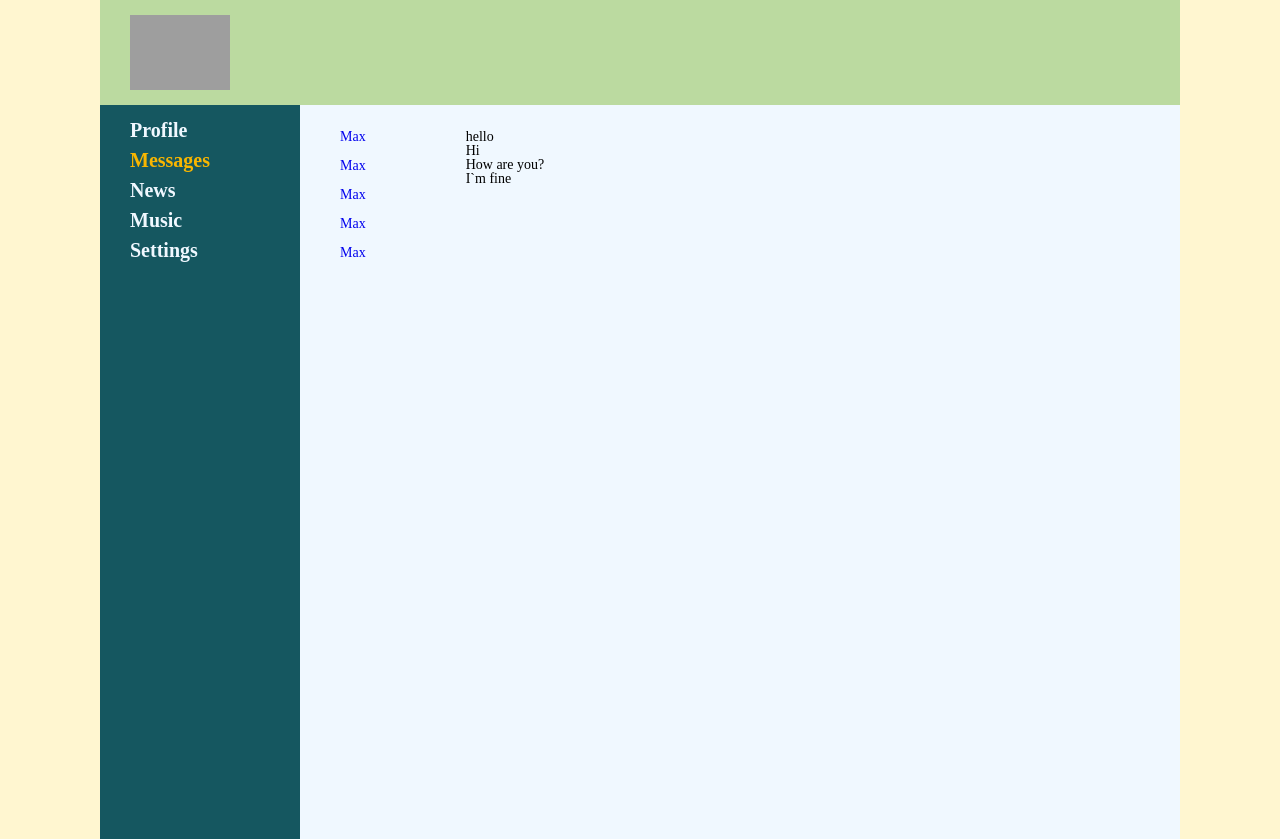
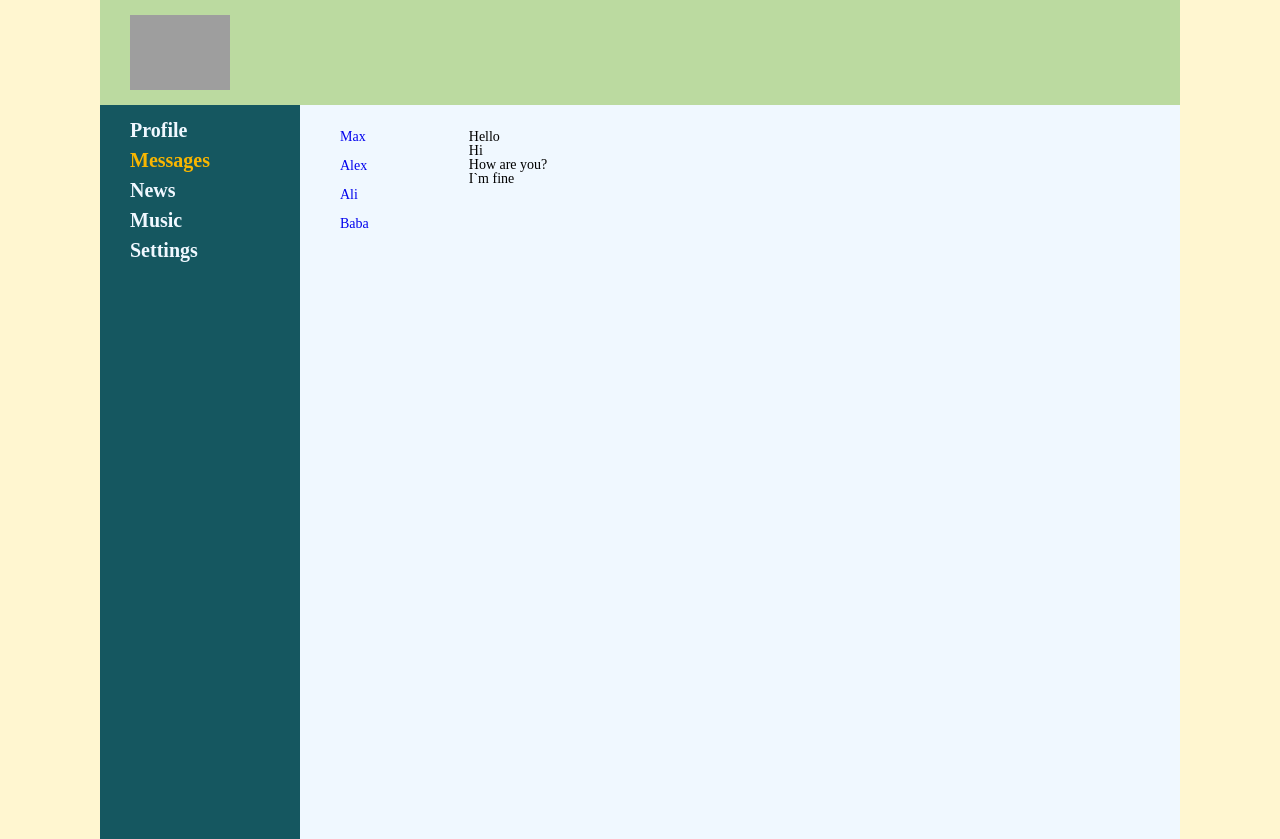
Before and after one commit to Keks18/social-network-study, a React (Create React App) app: page /dialogs in a window 1280 px wide. Built offline with nearby package versions, Linux system fonts and the light colour scheme; grey boxes are pictures that could not be loaded.

Commit message:
1 step to take out data and refactoring code

```diff
--- a/src/components/Dialogs/Dialogs.jsx
+++ b/src/components/Dialogs/Dialogs.jsx
@@ -2,20 +2,33 @@ import { NavLink } from "react-router-dom";
 import s from "./Dialogs.module.css";
 
 const Dialogs = (props) => {
+  let dialogsData = [
+    { id: 1, name: "Max" },
+    { id: 2, name: "Alex" },
+    { id: 3, name: "Ali" },
+    { id: 4, name: "Baba" },
+  ];
+
+  let messagesData = [
+    { id: 1, message: "Hello" },
+    { id: 2, message: "Hi" },
+    { id: 3, message: "How are you?" },
+    { id: 4, message: "I`m fine" },
+  ];
+
   return (
     <div className={s.dialogs}>
       <div className={s.dialogs__item}>
-        <DialogItem name="Max" id="1*" />
-        <DialogItem name="Max" id="1" />
-        <DialogItem name="Max" id="1" />
-        <DialogItem name="Max" id="1" />
-        <DialogItem name="Max" id="1" />
+        <DialogItem name={dialogsData[0].name} id={dialogsData[0].id} />
+        <DialogItem name={dialogsData[1].name} id={dialogsData[1].id} />
+        <DialogItem name={dialogsData[2].name} id={dialogsData[2].id} />
+        <DialogItem name={dialogsData[3].name} id={dialogsData[3].id} />
       </div>
       <div className={s.messages}>
-        <Message message="hello " />
-        <Message message="Hi" />
-        <Message message="How are you?" />
-        <Message message="I`m fine" />
+        <Message message={messagesData[0].message} />
+        <Message message={messagesData[1].message} />
+        <Message message={messagesData[2].message} />
+        <Message message={messagesData[3].message} />
       </div>
     </div>
   );
--- a/src/components/Profile/MyPosts/MyPosts.jsx
+++ b/src/components/Profile/MyPosts/MyPosts.jsx
@@ -2,6 +2,13 @@ import s from "./MyPosts.module.css";
 import Post from "./Post/Post";
 
 const MyPosts = () => {
+  let postsData = [
+    { name: "Max", age: "22", likes: "11", id: 1 },
+    { name: "Nick", age: "25", likes: "22", id: 2 },
+    { name: "Alice", age: "21", likes: "33", id: 3 },
+    { name: "Alex", age: "56", likes: "44", id: 4 },
+  ];
+
   return (
     <div className={s.post}>
       post
@@ -11,10 +18,30 @@ const MyPosts = () => {
         <button>remove</button>
       </div>
       <div className={s.new__post}>new post</div>
-      <Post name="Max" age="22" count="11" />
-      <Post name="Nick" age="25" count="22" />
-      <Post name="Alice" age="21" count="33" />
-      <Post name="Lox" age="56" count="44" />
+      <Post
+        name={postsData[0].name}
+        age={postsData[0].age}
+        likes={postsData[0].likes}
+        id={postsData[0].id}
+      />
+      <Post
+        name={postsData[1].name}
+        age={postsData[1].age}
+        likes={postsData[1].likes}
+        id={postsData[1].id}
+      />
+      <Post
+        name={postsData[2].name}
+        age={postsData[2].age}
+        likes={postsData[2].likes}
+        id={postsData[2].id}
+      />
+      <Post
+        name={postsData[3].name}
+        age={postsData[3].age}
+        likes={postsData[3].likes}
+        id={postsData[3].id}
+      />
     </div>
   );
 };
--- a/src/components/Profile/MyPosts/Post/Post.jsx
+++ b/src/components/Profile/MyPosts/Post/Post.jsx
@@ -8,7 +8,7 @@ const Post = (props) => {
         <div className={s.name}>
           {props.name}, {props.age}
         </div>
-        <span>likes {props.count}</span>
+        <span>likes {props.likes}</span>
       </div>
     </div>
   );
```
